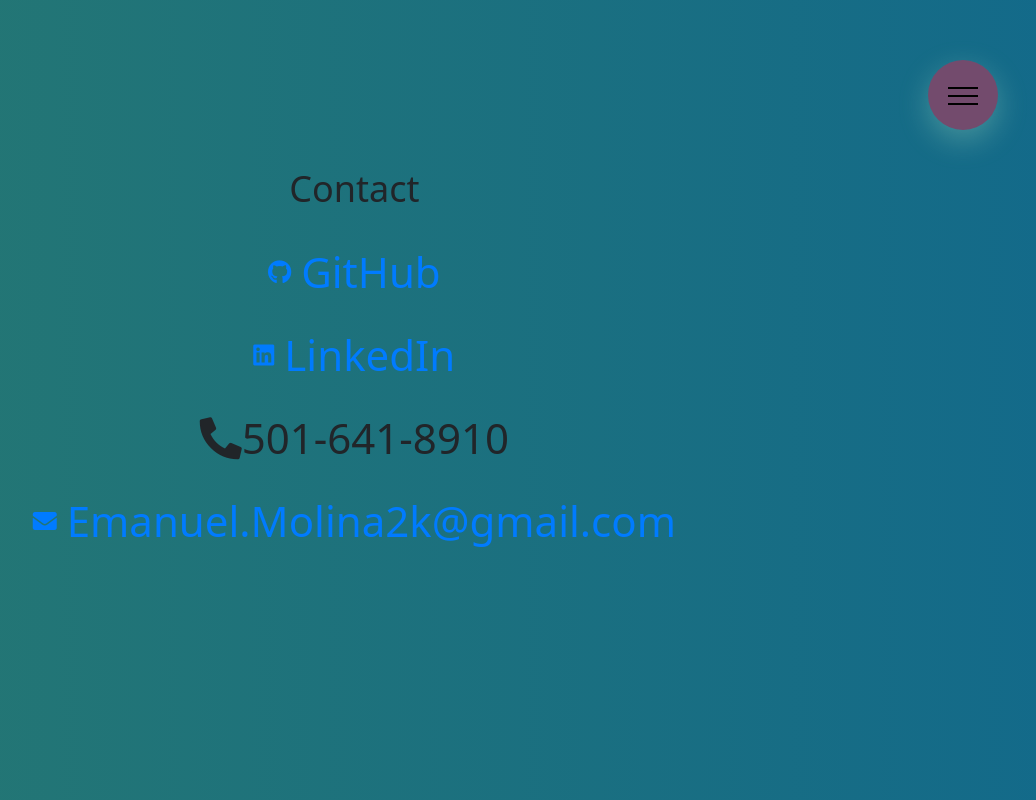
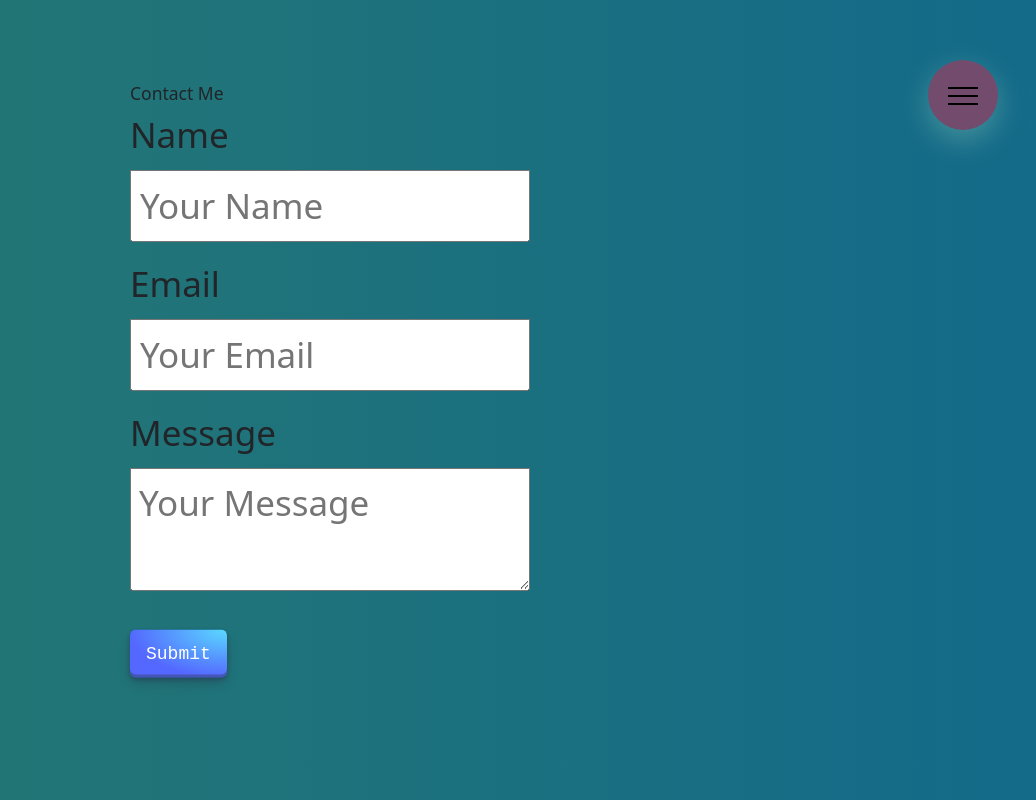
Before and after one commit to AcquahLopid/Reactive-Portfolio, a React (Create React App) app in the folder my-react-app/: page /contact in a window 1280 px wide. Shown: the whole page, without its empty margins (222-1258 px from the left). Built offline with nearby package versions, Linux system fonts and the light colour scheme.

Commit message:
add server for mysql for my form submission to be stored on

```diff
--- a/my-react-app/src/components/Pages/Contact.css
+++ b/my-react-app/src/components/Pages/Contact.css
@@ -1,4 +1,4 @@
-/* .contact-form {
+.contact-form {
     max-width: 400px;
     margin: 0 auto;
   }
@@ -77,14 +77,15 @@
     font-size: 14px;
     margin-top: -8px;
     margin-bottom: 16px;
-  } */
+  }
+
   /* NEEDS SECURITY FOR MY FORM SUBMISSION FUTURE UPDATE */
 
   /* Contact.css */
 
 /* Contact.css */
 
-.contact-section {
+/* .contact-section {
     padding: 40px 0;
     text-align: center;
   }
@@ -124,3 +125,4 @@
   .contact-info a:hover i {
     color: #ff6b6b;
   }
+   */
--- a/my-react-app/src/components/Pages/Contact.js
+++ b/my-react-app/src/components/Pages/Contact.js
@@ -1,170 +1,192 @@
-// import React, { useState } from "react";
-// import { validaitionEmail } from "../Utils/SubmissionValidation";
-// import "./Contact.css";
+import React, { useState } from "react";
+import { validationEmail } from "../Utils/SubmissionValidation";
+import "./Contact.css";
 
-// function Contact() {
-//   const [message, setMessage] = useState("");
-//   const [userName, setUserName] = useState("");
-//   const [email, setEmail] = useState("");
-//   const [errorMessages, setErrorMessages] = useState({
-//     email: "",
-//     userName: "",
-//     message: "",
-//   });
+function Contact() {
+  const [message, setMessage] = useState("");
+  const [userName, setUserName] = useState("");
+  const [email, setEmail] = useState("");
+  const [errorMessages, setErrorMessages] = useState({
+    email: "",
+    userName: "",
+    message: "",
+  });
 
-//   const handleInputChange = (e) => {
-//     const { name, value } = e.target;
+  const handleInputChange = (e) => {
+    const { name, value } = e.target;
 
-//     if (name === "email") {
-//       setEmail(value);
-//     } else if (name === "userName") {
-//       setUserName(value);
-//     } else {
-//       setMessage(value);
-//     }
-//   };
+    if (name === "email") {
+      setEmail(value);
+    } else if (name === "userName") {
+      setUserName(value);
+    } else {
+      setMessage(value);
+    }
+  };
+  const handleFormSubmit = async (e) => {
+    e.preventDefault();
+    const newErrorMessages = {};
 
-//   const handleFormSubmit = (e) => {
-//     e.preventDefault();
-//     const newErrorMessages = {};
+    if (!validationEmail(email)) {
+      newErrorMessages.email = "Invalid email";
+    }
 
-//     if (!validaitionEmail(email)) {
-//       newErrorMessages.email = "Invalid email";
-//     }
+    if (!userName) {
+      newErrorMessages.userName = "Name is required";
+    }
 
-//     if (!userName) {
-//       newErrorMessages.userName = "Name is required";
-//     }
+    if (!message) {
+      newErrorMessages.message = "Message is required";
+    }
 
-//     if (!message) {
-//       newErrorMessages.message = "Message is required";
-//     }
+    if (Object.keys(newErrorMessages).length > 0) {
+      setErrorMessages(newErrorMessages);
+      return;
+    }
 
-//     if (Object.keys(newErrorMessages).length > 0) {
-//       setErrorMessages(newErrorMessages);
-//       return;
-//     }
+    try {
+      const formData = {
+        name: userName,
+        email: email,
+        message: message,
+      };
 
-//     // TODO: Your form submission logic here
-//     const formData = {
-//         name: userName,
-//         email: email,
-//         message: message,
-//       };
+      // Send the form data to the server
+      const response = await fetch("/submit-form", {
+        method: "POST",
+        headers: {
+          "Content-Type": "application/json",
+        },
+        body: JSON.stringify(formData),
+      });
 
-//       console.log("Form data:", formData);
+      if (response.status === 200) {
+        console.log("Form data submitted successfully.");
+        // After successful form submission, reset the form and error messages
+        setUserName("");
+        setMessage("");
+        setEmail("");
+        setErrorMessages({});
+      } else {
+        console.error("Form data submission failed.");
+      }
+    } catch (error) {
+      console.error("Error submitting form data:", error);
+    }
 
-//     // After successful form submission, reset the form and error messages
-//     setUserName("");
-//     setMessage("");
-//     setEmail("");
-//     setErrorMessages({});
-//   };
 
-//   return (
-//     <section id="reach-out" className="contact">
-//       <div className="contact-form">
-//         <h3>Contact Me</h3>
-//         <form className="form">
-//           <label htmlFor="contact-name">Name</label>
-//           <input
-//             value={userName}
-//             name="userName"
-//             onChange={handleInputChange}
-//             type="text"
-//             id="contact-name"
-//             placeholder="Your Name"
-//           />
-//           {errorMessages.userName && (
-//             <p className="error-text">{errorMessages.userName}</p>
-//           )}
+      // console.log("Form data:", formData);
 
-//           <label htmlFor="contact-email">Email</label>
-//           <input
-//             value={email}
-//             name="email"
-//             onChange={handleInputChange}
-//             type="email"
-//             id="contact-email"
-//             placeholder="Your Email"
-//           />
-//           {errorMessages.email && (
-//             <p className="error-text">{errorMessages.email}</p>
-//           )}
+    // After successful form submission, reset the form and error messages
+    setUserName("");
+    setMessage("");
+    setEmail("");
+    setErrorMessages({});
+  };
 
-//           <label htmlFor="contact-message">Message</label>
-//           <textarea
-//             value={message}
-//             name="message"
-//             onChange={handleInputChange}
-//             id="contact-message"
-//             placeholder="Your Message"
-//           ></textarea>
-//           {errorMessages.message && (
-//             <p className="error-text">{errorMessages.message}</p>
-//           )}
+  return (
+    <section id="reach-out" className="contact">
+      <div className="contact-form">
+        <h3>Contact Me</h3>
+        <form className="form">
+          <label htmlFor="contact-name">Name</label>
+          <input
+            value={userName}
+            name="userName"
+            onChange={handleInputChange}
+            type="text"
+            id="contact-name"
+            placeholder="Your Name"
+          />
+          {errorMessages.userName && (
+            <p className="error-text">{errorMessages.userName}</p>
+          )}
 
-//           <button
-//             className="button-29"
-//             role="button"
-//             type="button"
-//             onClick={handleFormSubmit}
-//           >
-//             Submit
-//           </button>
-//         </form>
-//       </div>
-//     </section>
-//   );
-// }
+          <label htmlFor="contact-email">Email</label>
+          <input
+            value={email}
+            name="email"
+            onChange={handleInputChange}
+            type="email"
+            id="contact-email"
+            placeholder="Your Email"
+          />
+          {errorMessages.email && (
+            <p className="error-text">{errorMessages.email}</p>
+          )}
 
-// export default Contact;
+          <label htmlFor="contact-message">Message</label>
+          <textarea
+            value={message}
+            name="message"
+            onChange={handleInputChange}
+            id="contact-message"
+            placeholder="Your Message"
+          ></textarea>
+          {errorMessages.message && (
+            <p className="error-text">{errorMessages.message}</p>
+          )}
+
+          <button
+            className="button-29"
+            type="button"
+            onClick={handleFormSubmit}
+          >
+            Submit
+          </button>
+        </form>
+      </div>
+    </section>
+  );
+}
+
+export default Contact;
 
 // NEEDS SECURITY FOR MY NODEMAILER FUTURE UPDATE!!
 
-import React from "react";
-import "./Contact.css"; // Add your own CSS file for styling
+// import React from "react";
+// import "./Contact.css"; // Add your own CSS file for styling
 
-const Contact = () => {
-  const email = "Emanuel.Molina2k@gmail.com";
-  const githubUrl = "https://github.com/your-github-username";
-  const linkedinUrl = "https://www.linkedin.com/in/your-linkedin-username";
-  const phoneNumber = "501-641-8910";
+// const Contact = () => {
+//   const email = "Emanuel.Molina2k@gmail.com";
+//   const githubUrl = "https://github.com/your-github-username";
+//   const linkedinUrl = "https://www.linkedin.com/in/your-linkedin-username";
+//   const phoneNumber = "501-641-8910";
 
-  return (
-    <>
-      <link rel="stylesheet" href="https://cdnjs.cloudflare.com/ajax/libs/font-awesome/5.15.4/css/all.min.css"></link>
-      <section id="contact" className="contact-section">
-        <h2>Contact</h2>
-        <div className="contact-info">
-          <p>
-            <a href={githubUrl} target="_blank" rel="noopener noreferrer">
-              <i className="fab fa-github"></i>
-              GitHub
-            </a>
-          </p>
-          <p>
-            <a href={linkedinUrl} target="_blank" rel="noopener noreferrer">
-              <i className="fab fa-linkedin"></i>
-              LinkedIn
-            </a>
-          </p>
-          {phoneNumber && (
-            <p>
-              <i className="fas fa-phone-alt"></i>
-              {phoneNumber}
-            </p>
-          )}
-          <p>
-            <a href={`mailto:${email}`}>
-              <i className="fas fa-envelope"></i>
-              {email}
-            </a>
-          </p>
-        </div>
-      </section>
-    </>
-  );
-};
+//   return (
+//     <>
+//       <link rel="stylesheet" href="https://cdnjs.cloudflare.com/ajax/libs/font-awesome/5.15.4/css/all.min.css"></link>
+//       <section id="contact" className="contact-section">
+//         <h2>Contact</h2>
+//         <div className="contact-info">
+//           <p>
+//             <a href={githubUrl} target="_blank" rel="noopener noreferrer">
+//               <i className="fab fa-github"></i>
+//               GitHub
+//             </a>
+//           </p>
+//           <p>
+//             <a href={linkedinUrl} target="_blank" rel="noopener noreferrer">
+//               <i className="fab fa-linkedin"></i>
+//               LinkedIn
+//             </a>
+//           </p>
+//           {phoneNumber && (
+//             <p>
+//               <i className="fas fa-phone-alt"></i>
+//               {phoneNumber}
+//             </p>
+//           )}
+//           <p>
+//             <a href={`mailto:${email}`}>
+//               <i className="fas fa-envelope"></i>
+//               {email}
+//             </a>
+//           </p>
+//         </div>
+//       </section>
+//     </>
+//   );
+// };
 
-export default Contact;
+// export default Contact;
--- /dev/null
+++ b/my-react-app/src/components/Utils/SubmissionValidation.js
@@ -0,0 +1,9 @@
+export function capitalFirstLetter(string){
+    if (string){
+        return string.charAt(0).toUpperCase();
+    }
+}
+export function validationEmail(email) {
+    const regex = /^[a-zA-Z0-9._%+-]+@[a-zA-Z0-9.-]+\.[a-zA-Z]{2,}$/;
+    return regex.test(String(email).toLowerCase());
+  }
```
Also changed, not shown: my-react-app/src/components/Pages/Resume.js (line endings or trailing spaces), 1 other file (tests, documents, lock files or other folders).
